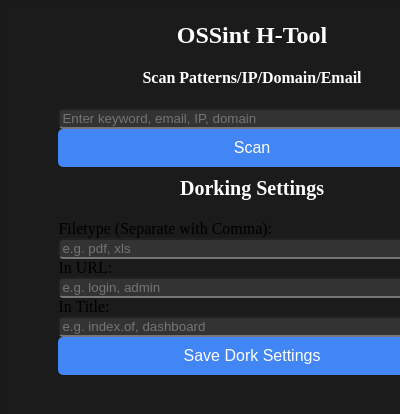
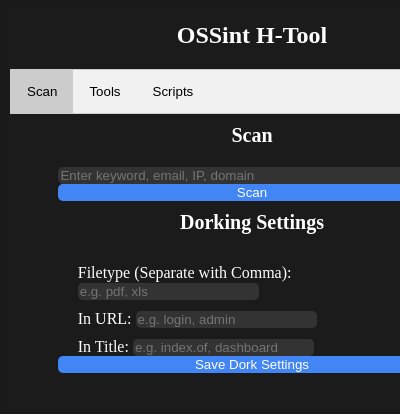
Before and after one commit to JakeOJeff/OSSint, a browser extension: page popup.html in a window 400 px wide. Shown: the top 414 px of the page. Drawn offline with Linux system fonts and the light colour scheme.

Commit message:
Fixed Tab Issue

```diff
--- a/popup.html
+++ b/popup.html
@@ -6,40 +6,56 @@
     <link href="style.css" rel="stylesheet">
 
 </head>
+
 <body>
+
     <h2>OSSint H-Tool</h2>
-    <div id="dorking">
-        <h4>Scan Patterns/IP/Domain/Email</h4>
+
+    <div class="tab">
+        <button class="tablinks" data-tab="scan">Scan</button>
+<button class="tablinks" data-tab="tools">Tools</button>
+<button class="tablinks" data-tab="scripts">Scripts</button>
+    </div>
+
+    <div id="scan" class="tabcontent">
+        <h3>Scan</h3>
         <div class="container">
-            <input class="input-container" type="text" id="input" placeholder="Enter keyword, email, IP, domain" />
-            <button id="lookup">Scan</button>
+            <input class="custom-input" type="text" id="input" placeholder="Enter keyword, email, IP, domain" />
+            <button id="lookup" class="custom-button">Scan</button>
         </div>
+
         <div id="results"></div>
 
         <h3>Dorking Settings</h3>
         <div class="container">
             <label>
                 <span>Filetype (Separate with Comma):</span>
-                    <input class="input-container" id="filetype" type="text" placeholder="e.g. pdf, xls" />
+                <input class="custom-input" id="filetype" type="text" placeholder="e.g. pdf, xls" />
             </label>
             <label>
                 <span>In URL:</span>
-                    <input class="input-container" id="inurl" type="text" placeholder="e.g. login, admin" />
+                <input class="custom-input" id="inurl" type="text" placeholder="e.g. login, admin" />
             </label>
             <label>
                 <span>In Title:</span>
-                    <input class="input-container" id="intitle" type="text" placeholder="e.g. index.of, dashboard" />
+                <input class="custom-input" id="intitle" type="text" placeholder="e.g. index.of, dashboard" />
             </label>
-                <button id="saveDorkOptions">
-                    Save Dork Settings
-                </button>
+            <button id="saveDorkOptions" class="custom-button">Save Dork Settings</button>
         </div>
     </div>
 
+    <div id="tools" class="tabcontent">
+        <h3>Tools</h3>
+        <p>Tools content goes here...</p>
+    </div>
 
-    <div id="tools" class="tabContent">
+    <div id="scripts" class="tabcontent">
+        <h3>Scripts</h3>
+        <p>Scripts content goes here...</p>
+    </div>
 
-    </div>
+
+
 </body>
 
 <script src="popup.js"></script>
--- a/popup.js
+++ b/popup.js
@@ -7,6 +7,7 @@ document.addEventListener("DOMContentLoaded", () => {
         }
     });
 
+    document.getElementById("defaultOpen").click();
 
     // Save filter settings on scan
     document.getElementById("lookup").addEventListener("click", () => {
@@ -36,6 +37,37 @@ document.addEventListener("DOMContentLoaded", () => {
 
     })
 });
+  function openTab(evt, tabName) {
+    const tabcontent = document.getElementsByClassName("tabcontent");
+    for (let i = 0; i < tabcontent.length; i++) {
+      tabcontent[i].style.display = "none";
+    }
+
+    const tablinks = document.getElementsByClassName("tablinks");
+    for (let i = 0; i < tablinks.length; i++) {
+      tablinks[i].classList.remove("active");
+    }
+
+    document.getElementById(tabName).style.display = "block";
+    evt.currentTarget.classList.add("active");
+  }
+
+  // Wait until the DOM is fully loaded
+  window.addEventListener("DOMContentLoaded", () => {
+    const tabButtons = document.querySelectorAll(".tablinks");
+
+    tabButtons.forEach(button => {
+      button.addEventListener("click", function (evt) {
+        const tabName = this.getAttribute("data-tab");
+        openTab(evt, tabName);
+      });
+    });
+
+    // Trigger click on the first tab
+    if (tabButtons.length > 0) {
+      tabButtons[0].click();
+    }
+  });
 
 function runOSINT(input, filters) {
     const resultDiv = document.getElementById("results");
--- a/style.css
+++ b/style.css
@@ -35,33 +35,69 @@ h4 {
   padding-right: 5%;
 }
 
-button {
+label {
+  color: white;
+  font-size: 16px;
+  margin-top: 10px;
+  padding-left: 5%;
+  padding-right: 5%;
+}
+
+.custom-input {
+  border-radius: 5px;
+  background-color: #333;
+  color: white;
+  border: none;
+
+}
+
+.custom-button {
   width: 100%;
-  padding: 10px;
   background-color: #4285f4;
   color: white;
   border: none;
   border-radius: 5px;
   cursor: pointer;
-  font-size: 16px;
-}
-.input-container {
-  border-radius: 5px;
-  background-color: #333;
-  width: 100%;
-  height: 100%;
-  display: flex;
-  flex-direction: column;
-  align-items: center;
-  justify-content: center;
+
 }
 
 .container {
   padding-left: 10%;
   padding-right: 10%;
+  display: flex;
+  flex-direction: column;
+  align-items: stretch; /* <- Important */
+  justify-content: center;
 }
 
+/* Style the tab */
+.tab {
+  overflow: hidden;
+  border: 1px solid #ccc;
+  background-color: #f1f1f1;
+}
 
+    .tab button {
+      background-color: inherit;
+      float: left;
+      border: none;
+      outline: none;
+      cursor: pointer;
+      padding: 14px 16px;
+      transition: 0.3s;
+    }
+
+    .tab button:hover {
+      background-color: #ddd;
+    }
+
+    .tab button.active {
+      background-color: #ccc;
+    }
+
+    .tabcontent {
+      display: none;
+    }
 
 /* body {
       font-family: sans-serif;
```
Lines whose indentation alone changed are shown as unchanged.
